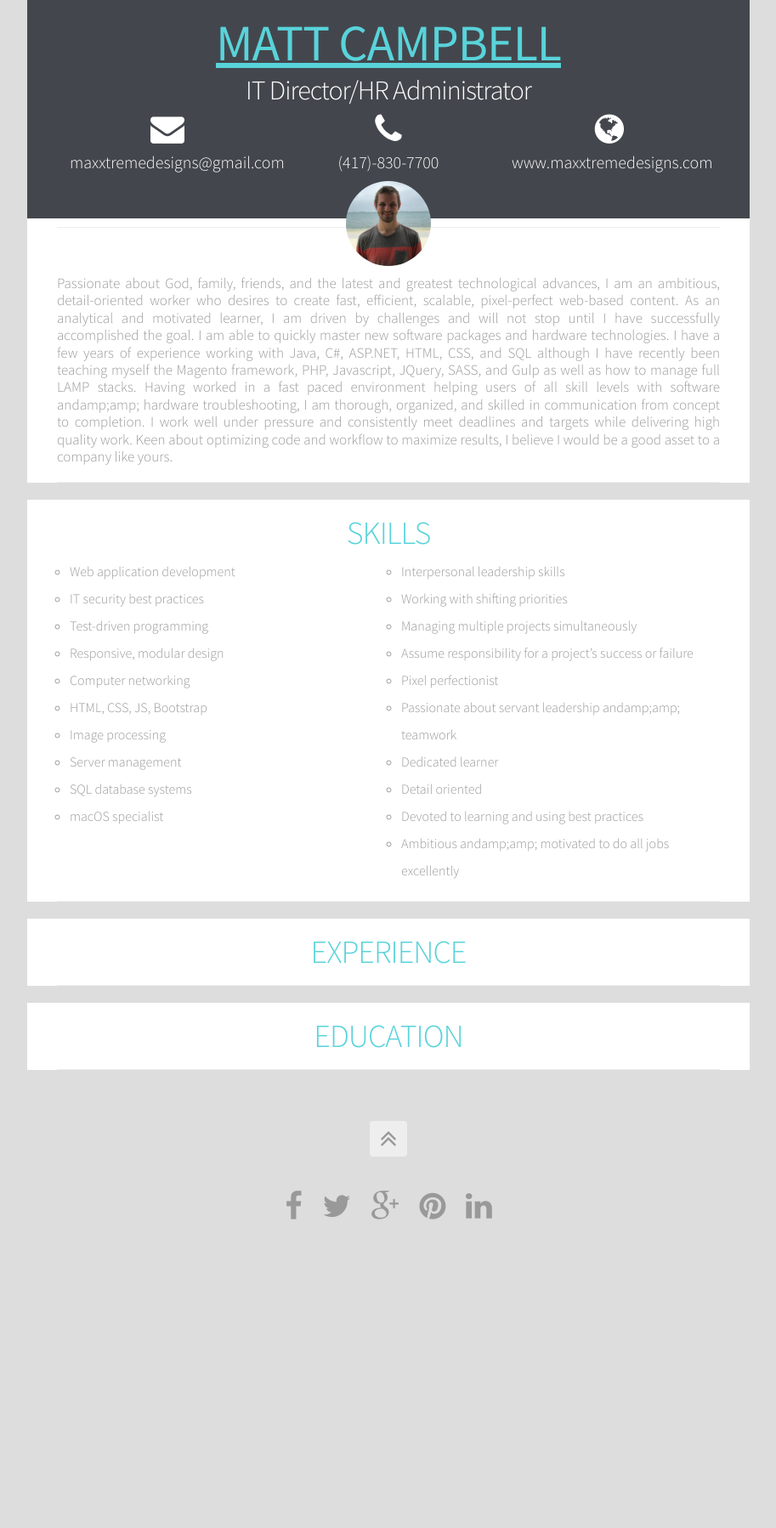
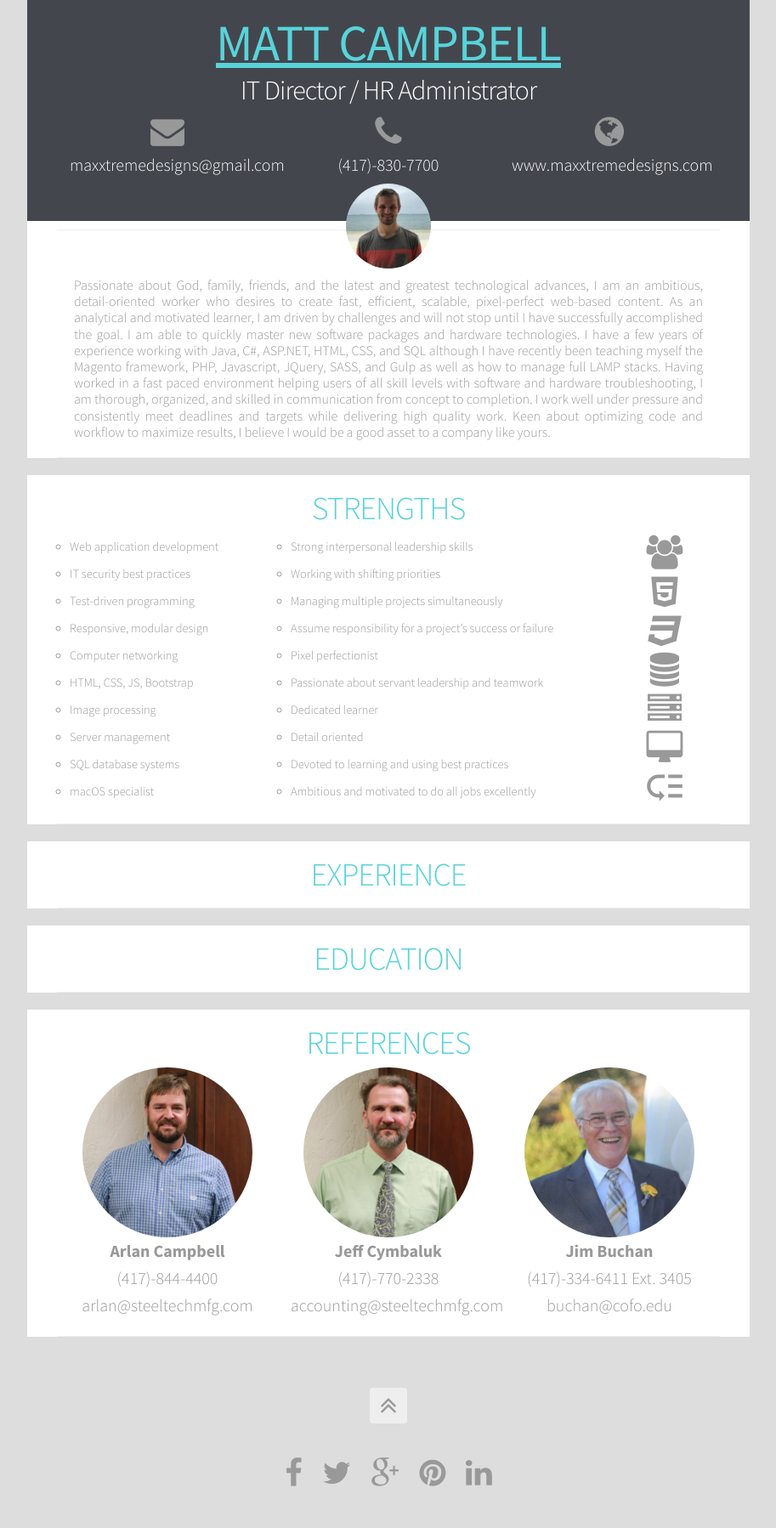
Before and after one commit to MAXXtreme007/MAXXtreme, a Jekyll site: the page resume.html, which Jekyll copies as it is, in a window 1280 px wide. Shown: the whole page at 85% size, without its empty margins (183-1096 px from the left). Built offline with Jekyll 4.4.1, drawn with Linux system fonts in a browser that asks for light colours; some web fonts are replaced; before the commit the page ends 1483 px from its top, so only the background shows below that.

Commit message:
Add References

```diff
--- a/css/reset.css
+++ b/css/reset.css
@@ -5,7 +5,7 @@ a, abbr, acronym, address, big, cite, code, del, dfn, em, img, ins, kbd, q, s, s
 table, caption, tbody, tfoot, thead, tr, th, td, article, aside, canvas, details, embed, figure, figcaption, footer, header, hgroup, menu, nav, output, ruby, section, summary, time, mark, audio, video
 {
 	margin: 0;
-	padding: 0;
+	/*padding: 0;*/
 	border: 0;
 	font-size: 100%;
 	font: inherit;
--- a/css/resume.css
+++ b/css/resume.css
@@ -84,7 +84,7 @@ i.fa
 }
 li
 {
-	font-size: 0.8em;
+	font-size: 0.72em;
 }
 	li:hover
 	{
@@ -135,7 +135,6 @@ ul
 		padding-bottom: 50px;
 	}
 
-
 /* ==================================================
    Header
 ================================================== */
@@ -174,14 +173,14 @@ hr#initial
 }
 #info
 {
-	padding-top: 60px;
-	font-size: 0.85em;
+	padding: 60px 20px 0 20px;
+	font-size: 0.8em;
 	line-height: 1.2em;
 	text-align: justify;
 }
 
 /* ==================================================
-   Skills
+   Strengths
 ================================================== */
 
 .title
@@ -207,6 +206,21 @@ hr#initial
 	{
 		color: #59D3DA;
 	}
+i.fa
+{
+	display: block;
+	text-align: center;
+	line-height: 46px;
+	color: #999;
+}
+i.material-icons
+{
+	display: block;
+	text-align: center;
+	line-height: 46px;
+	color: #999;
+	font-size: 50px;
+}
 
 /* ==================================================
    Experience
@@ -227,15 +241,32 @@ hr#initial
 }
 
 /* ==================================================
-   Modal
+   References
 ================================================== */
 
-h2.modal-title
+.ref-pic
+{
+	display: block;
+	width: 200px;
+	border-radius: 100px;
+	margin: 0 auto;
+}
+.ref-name
 {
 	text-align: center;
-	color: #FC6621;
 	font-weight: bold;
 }
+.ref-contact
+{
+	display: block;
+	color: #999;
+	text-align: center;
+	margin: 0 auto;
+}
+	.ref-contact i
+	{
+		font-size: 20px;
+	}
 
 /* ==================================================
    Footer
@@ -288,6 +319,11 @@ h2.modal-title
 				{
 					top: 2px;
 				}
+#socialmedia ul
+{
+	margin: 0px;
+	padding: 0px;
+}
 
 /* ==================================================
    Social Links
--- a/resume.html
+++ b/resume.html
@@ -32,8 +32,10 @@
     <!-- Bootstrap CSS -->
     <link href="css/bootstrap.min.css" rel="stylesheet">
     <link href="css/bootstrap-reset.css" rel="stylesheet">
-    <!-- Font Awesome -->
+    <!-- Icons -->
     <link href="css/font-awesome.min.css" rel="stylesheet">
+    <link href="https://fonts.googleapis.com/icon?family=Material+Icons"
+      rel="stylesheet">
     <!-- Custom Styles -->
     <link href="css/resume.css" rel="stylesheet">
     <link href="css/animate.css" rel="stylesheet">
@@ -47,7 +49,7 @@
         <div class="bodycontainer clearfix" data-uk-scrollspy="{cls:'uk-animation-fade', delay: 300, repeat: true}">
             <div class="animated bounceInDown delay0s8ms">
                 <h1 id="name" class="animated rubberBand delay1s0ms">Matt Campbell</h1>
-                <h3 id="position" class="animated rubberBand delay1s0ms">IT Director/HR Administrator</h3>
+                <h3 id="position" class="animated rubberBand delay1s0ms">IT Director / HR Administrator</h3>
                 <div class="animated rubberBand delay2s0ms">
                     <a title="Email" href="mailto:maxxtremedesigns@gmail.com" class="col-sm-4">
                         <i class="fa fa-envelope"></i>
@@ -71,16 +73,16 @@
                 <hr id="initial">
                 <img src="images/Profile.png" alt="Matt Campbell" id="profile" class="animated rubberBand delay2s0ms">
             </div>
-            <p id="info" class="collapse in">Passionate about God, family, friends, and the latest and greatest technological advances, I am an ambitious, detail-oriented worker who desires to create fast, efficient, scalable, pixel-perfect web-based content. As an analytical and motivated learner, I am driven by challenges and will not stop until I have successfully accomplished the goal. I am able to quickly master new software packages and hardware technologies. I have a few years of experience working with Java, C#, ASP.NET, HTML, CSS, and SQL although I have recently been teaching myself the Magento framework, PHP, Javascript, JQuery, SASS, and Gulp as well as how to manage full LAMP stacks. Having worked in a fast paced environment helping users of all skill levels with software andamp;amp; hardware troubleshooting, I am thorough, organized, and skilled in communication from concept to completion. I work well under pressure and consistently meet deadlines and targets while delivering high quality work. Keen about optimizing code and workflow to maximize results, I believe I would be a good asset to a company like yours.
+            <p id="info" class="collapse in">Passionate about God, family, friends, and the latest and greatest technological advances, I am an ambitious, detail-oriented worker who desires to create fast, efficient, scalable, pixel-perfect web-based content. As an analytical and motivated learner, I am driven by challenges and will not stop until I have successfully accomplished the goal. I am able to quickly master new software packages and hardware technologies. I have a few years of experience working with Java, C#, ASP.NET, HTML, CSS, and SQL although I have recently been teaching myself the Magento framework, PHP, Javascript, JQuery, SASS, and Gulp as well as how to manage full LAMP stacks. Having worked in a fast paced environment helping users of all skill levels with software and hardware troubleshooting, I am thorough, organized, and skilled in communication from concept to completion. I work well under pressure and consistently meet deadlines and targets while delivering high quality work. Keen about optimizing code and workflow to maximize results, I believe I would be a good asset to a company like yours.
             </p>
             <hr>
         </div>
     </div>
     <div class="paper skills">
         <div class="bodycontainer clearfix" data-uk-scrollspy="{cls:'uk-animation-fade', delay: 300, repeat: true}">
-            <a href="#skills" data-parent="accordion" data-toggle="collapse"><h2>SKILLS</h2></a>
+            <a href="#skills" data-parent="accordion" data-toggle="collapse"><h2>STRENGTHS</h2></a>
             <div id="skills" class="collapse in">
-                <ul class="col-sm-6">
+                <ul class="col-sm-4">
                     <li>Web application development</li>
                     <li>IT security best practices</li>
                     <li>Test-driven programming</li>
@@ -93,16 +95,25 @@
                     <li>macOS specialist</li>
                 </ul>
                 <ul class="col-sm-6">
-                    <li>Interpersonal leadership skills</li>
+                    <li>Strong interpersonal leadership skills</li>
                     <li>Working with shifting priorities</li>
                     <li>Managing multiple projects simultaneously</li>
                     <li>Assume responsibility for a project’s success or failure</li>
                     <li>Pixel perfectionist</li>
-                    <li>Passionate about servant leadership andamp;amp; teamwork</li>
+                    <li>Passionate about servant leadership and teamwork</li>
                     <li>Dedicated learner</li>
                     <li>Detail oriented</li>
                     <li>Devoted to learning and using best practices</li>
-                    <li>Ambitious andamp;amp; motivated to do all jobs excellently</li>
+                    <li>Ambitious and motivated to do all jobs excellently</li>
+                </ul>
+                <ul id="strengths" class="col-sm-2">
+                    <a class="pop-me-over" data-toggle="popover" data-trigger="hover" data-placement="left" data-content="Team Leader"><i class="fa fa-users"></i></a>
+                    <a class="pop-me-over" data-toggle="popover" data-trigger="hover" data-placement="left" data-content="HTML 5"><i class="fa fa-html5"></i></a>
+                    <a class="pop-me-over" data-toggle="popover" data-trigger="hover" data-placement="left" data-content="CSS 3"><i class="fa fa-css3"></i></a>
+                    <a class="pop-me-over" data-toggle="popover" data-trigger="hover" data-placement="left" data-content="SQL Database"><i class="fa fa-database"></i>
+                    <a class="pop-me-over" data-toggle="popover" data-trigger="hover" data-placement="left" data-content="Server Technician"><i class="fa fa-server"></i></a>
+                    <a class="pop-me-over" data-toggle="popover" data-trigger="hover" data-placement="left" data-content="Mac Specialist"><i class="fa fa-desktop"></i></a>
+                    <a class="pop-me-over" data-toggle="popover" data-trigger="hover" data-placement="left" data-content="Prioritze"><i class="material-icons">low_priority</i></a>
                 </ul>
             </div>
         </div>
@@ -112,7 +123,8 @@
         <div class="bodycontainer clearfix" data-uk-scrollspy="{cls:'uk-animation-fade', delay: 300, repeat: true}">
             <a href="#experience" data-parent="accordion" data-toggle="collapse"><h2>EXPERIENCE</h2></a>
             <div id="experience" class="collapse">
-                <div class="row">
+                <div class="owl-carousel owl-theme">
+                    <div class="row item">
                         <div class="col-sm-12">
                             <p class="title">IT Director / HR Administrator</p>
                             <p class="employer">Steel Tech of the Ozarks—Pierce City, MO—05/2016 to present</p>
@@ -120,35 +132,35 @@
                         <div class="col-sm-4">
                             <p class="work">Information Technology</p>
                             <ul>
-                            <li>Oversaw implementation of new PBX andamp; ISP system.</li>
+                                <li>Oversaw implementation of new PBX and ISP system.</li>
                                 <li> Troubleshot issues with the two new systems: the two systems had overlapping DCHP server IP ranges which interfered with one another.</li>
                                 <li>Implemented pixel-perfect designs that exceeded user expectations.</li>
                                 <li>Identified and corrected performance issues.</li>
                                 <li>Oversaw the daily performance of computer systems.</li>
                                 <li>Ensured proper installation of cables, operating systems, and software.</li>
-                            <li>Ordered the best andamp; most cost-effective parts then built and configured software to optimize workflow.</li>
-                            <li>Trained users in the proper use of hardware andamp; software.</li>
+                                <li>Ordered the best and most cost-effective parts then built and configured software to optimize workflow.</li>
+                                <li>Trained users in the proper use of hardware and software.</li>
                             </ul>
                         </div>
                         <div class="col-sm-4">
                             <p class="work">Human Resources</p>
                             <ul>
-                            <li>Organized human resource files and payroll information and implemented easy-to-maintain, scalable, andamp; highly organized systems.</li>
+                                <li>Organized human resource files and payroll information and implemented easy-to-maintain, scalable, and highly organized systems.</li>
                                 <li>Administered OSHA safety measures, compensation, benefits, and performance management systems.</li>
                                 <li>Analyzed and modified compensation and benefit policies to establish competitive programs and ensure compliance with legal requirements.</li>
-                            <li>Managed andamp; coordinated schedules for executives and employees.</li>
-                            <li>Instilled core servant leadership andamp; team values through policies and procedures.</li>
+                                <li>Managed and coordinated schedules for executives and employees.</li>
+                                <li>Instilled core servant leadership and team values through policies and procedures.</li>
                             </ul>
                         </div>
                         <div class="col-sm-4">
                             <p class="work">Finances / Payroll</p>
                             <ul>
                                 <li>Created a bonus program which incentivizes employees while saving the company hundreds of dollars each month.</li>
-                            <li>Analyzed company spending and found better alternatives to products andamp; services which saves the company a few thousand dollars every month.</li>
+                                <li>Analyzed company spending and found better alternatives to products and services which saves the company a few thousand dollars every month.</li>
                             </ul>
                         </div>
                     </div>
-                <div class="row">
+                    <div class="row item">
                         <div class="col-sm-12">
                             <p class="title">INFORMATION TECH / MAC SPECIALIST</p>
                             <p class="employer">College of the Ozarks Computer Center—Point Lookout, MO—08/2015 to 05/2016</p>
@@ -189,7 +201,7 @@
                             </ul>
                         </div>
                     </div>
-                <div class="row">
+                    <div class="row item">
                         <p class="title">STEEL ERECTOR FOREMAN</p>
                         <p class="employer">Steel Builders—Rogersville, MO—05/2012 to 08/2015</p>
                         <div class="col-sm-6">
@@ -208,6 +220,7 @@
                                 <li>Provided safety kits to all construction personnel, which complied with safety protocols for the job site.</li>
                                 <li>Prepared and cleaned construction sites by removing debris.</li>
                             </ul>
+                        </div>
                     </div>
                 </div>
             </div>
@@ -239,16 +252,42 @@
         </div>
         <hr>
     </div>
+    <div class="paper ref">
+        <div class="bodycontainer clearfix" data-uk-scrollspy="{cls:'uk-animation-fade', delay: 300, repeat: true}">
+            <a href="#ref" data-parent="accordion" data-toggle="collapse"><h2>REFERENCES</h2></a>
+            <div id="ref" class="collapse in">
+                <div class="col-sm-4">
+                    <img src="images/Arlan.png" alt="Arlan Campbell" id="arlan" class="ref-pic">
+                    <p class="ref-name">Arlan Campbell</p>
+                    <a title="Arlan Mobile" href="tel:4178444400" class="ref-contact">(417)-844-4400</a>
+                    <a title="Arlan Email" href="mailto:arlan@steeltechmfg.com" class="ref-contact">arlan@steeltechmfg.com</a>
+                </div>
+                <div class="col-sm-4">
+                    <img src="images/Jeff.png" alt="Jeff Cymbaluk" id="jeff" class="ref-pic">
+                    <p class="ref-name">Jeff Cymbaluk</p>
+                    <a title="Jeff Mobile" href="tel:4177702338" class="ref-contact">(417)-770-2338</a>
+                    <a title="Jeff Email" href="mailto:accounting@steeltechmfg.com" class="ref-contact">accounting@steeltechmfg.com</a>
+                </div>
+                <div class="col-sm-4">
+                    <img src="images/Jim.png" alt="Jim Buchan" id="jim" class="ref-pic">
+                    <p class="ref-name">Jim Buchan</p>
+                    <a title="Jim Office" href="tel:4173346411" class="ref-contact">(417)-334-6411 Ext. 3405</a>
+                    <a title="Jim Email" href="mailto:buchan@cofo.edu" class="ref-contact">buchan@cofo.edu</a>
+                </div>
+            </div>
+        </div>
+        <hr>
+    </div>
     <div class="fullwidth clearfix">
         <div id="footercont" class="bodycontainer clearfix" data-uk-scrollspy="{cls:'uk-animation-fade', delay: 300, repeat: true}">
             <p class="backtotop"><a title="Back to Top" href="#backtotop"><span class="fa fa-angle-double-up"></span></a></p>
-            <div id="socialmedia" class="clearfix">
+            <div id="socialmedia">
                 <ul>
                     <li><a title="Facebook" href="https://www.facebook.com/maxxtreme" rel="external"><span class="fa fa-facebook"></span></a></li>
                     <li><a title="Twitter" href="https://twitter.com/MAXXtreme007" rel="external"><span class="fa fa-twitter"></span></a></li>
                     <li><a title="Google +" href="https://plus.google.com/u/1/104095853546738857488" rel="external"><span class="fa fa-google-plus"></span></a></li>
                     <li><a title="Pinterest" href="https://www.pinterest.com/mattandhisapple/" rel="external"><span class="fa fa-pinterest"></span></a></li>
-                    <li><a title="LinkedIn" href="#" rel="external"><span class="fa fa-linkedin"></span></a></li>
+                    <li><a title="LinkedIn" href="https://www.linkedin.com/in/matt-campbell-36a5a3a8/" rel="external"><span class="fa fa-linkedin"></span></a></li>
                 </ul>
             </div>
         </div>
```
Also changed, not shown: other parts of resume.html (+12 -0 lines), images/Arlan.png (added), images/Jeff.png (added), images/Jim.png (added). Lines whose indentation alone changed are shown as unchanged.
